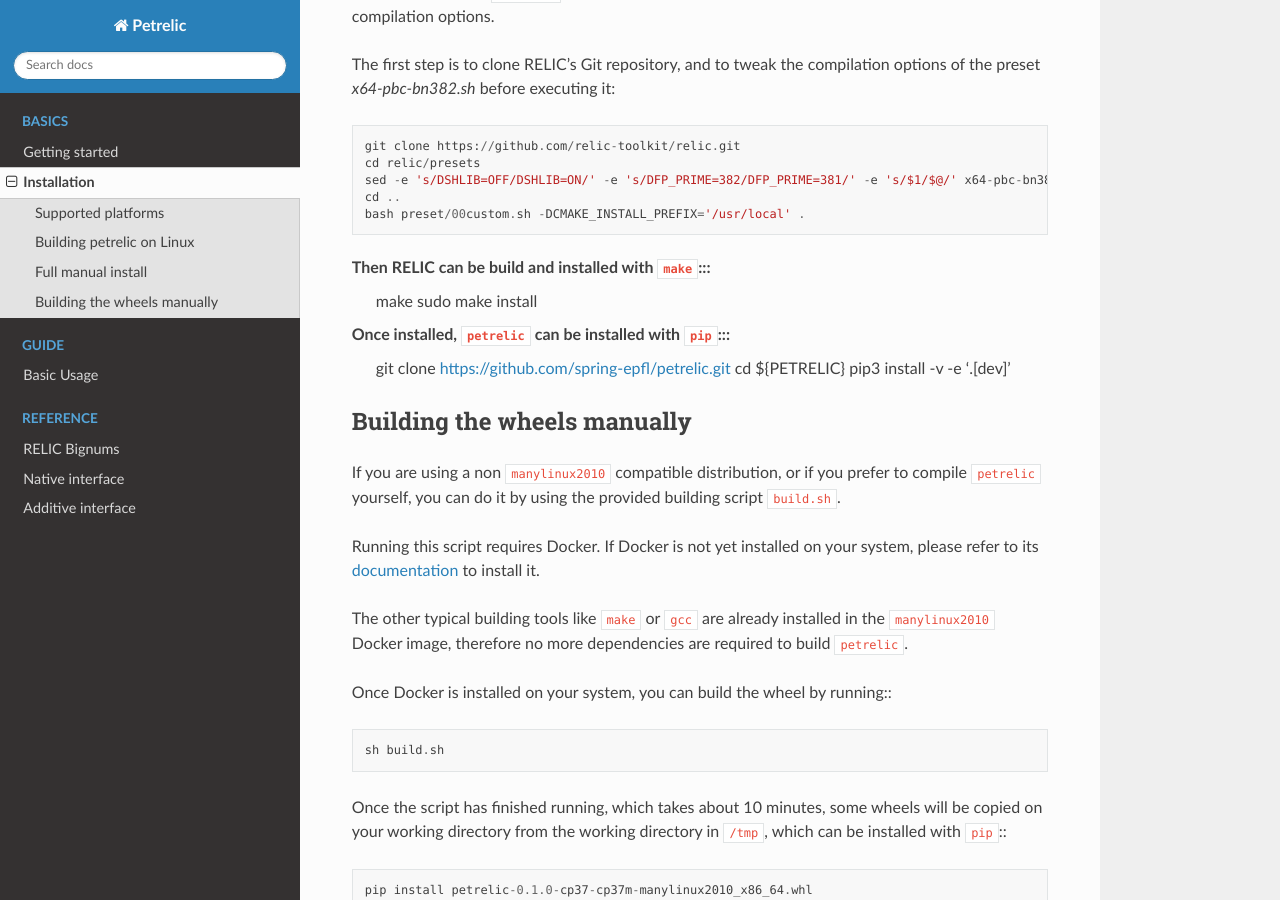
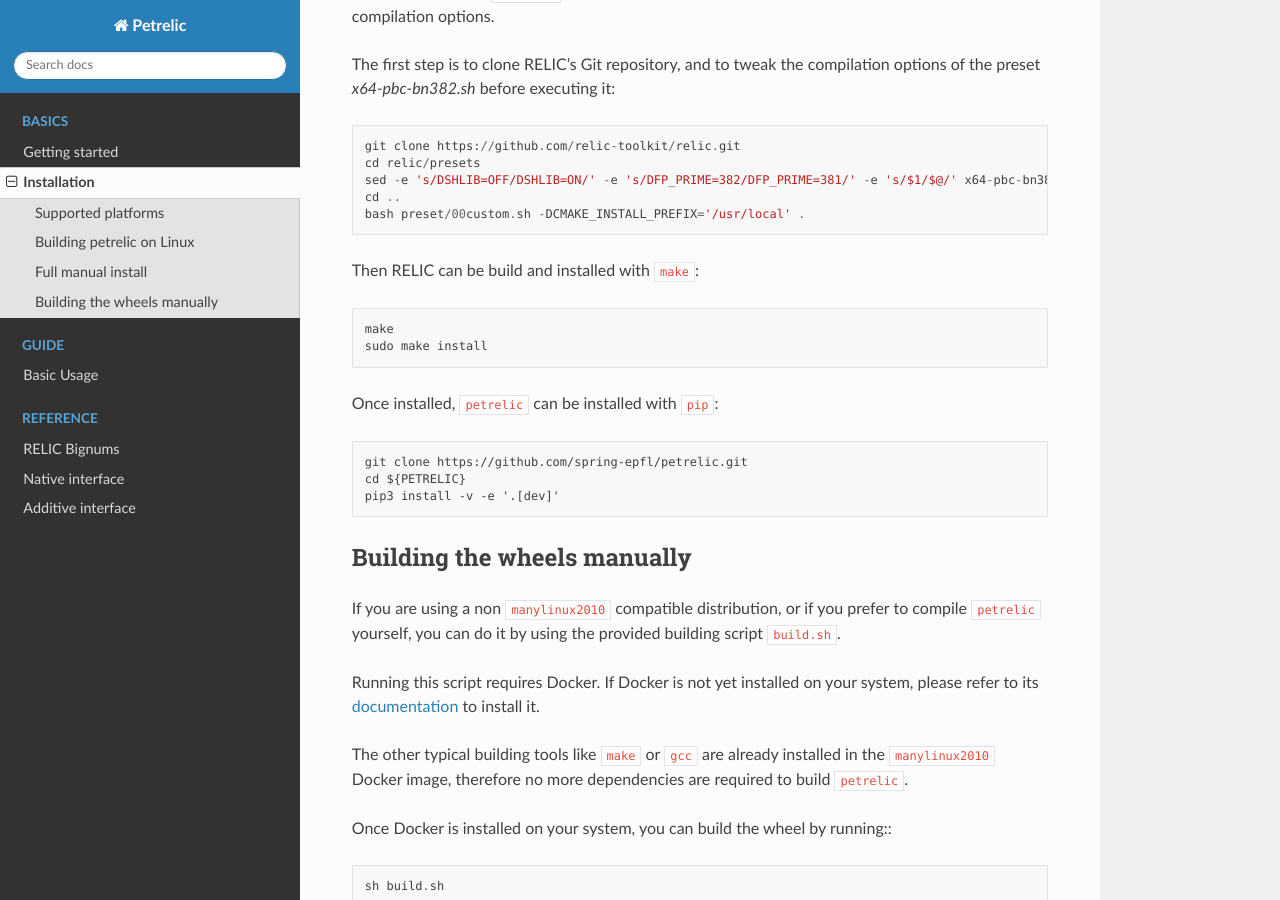
Before and after one commit to spring-epfl/petrelic, a Sphinx documentation site: the page built from docs/source/install.rst, in a window 1280 px wide and 900 px high, scrolled down 750 px. Built offline with Sphinx 7.4.7 and the Read the Docs theme 2.0.0, drawn with Linux system fonts in a browser that asks for light colours; pages that are not in the unit, such as notebooks, are missing from menus.

Commit message:
Tweak doc to remove unexpected title.

```diff
--- a/docs/source/install.rst
+++ b/docs/source/install.rst
@@ -42,11 +42,13 @@ options of the preset `x64-pbc-bn382.sh` before executing it::
     cd ..
     bash preset/00custom.sh -DCMAKE_INSTALL_PREFIX='/usr/local' .
 
-Then RELIC can be build and installed with ``make``:::
+Then RELIC can be build and installed with ``make``::
+
     make
     sudo make install
 
-Once installed, ``petrelic`` can be installed with ``pip``:::
+Once installed, ``petrelic`` can be installed with ``pip``::
+
     git clone https://github.com/spring-epfl/petrelic.git
     cd ${PETRELIC}
     pip3 install -v -e '.[dev]'
```
